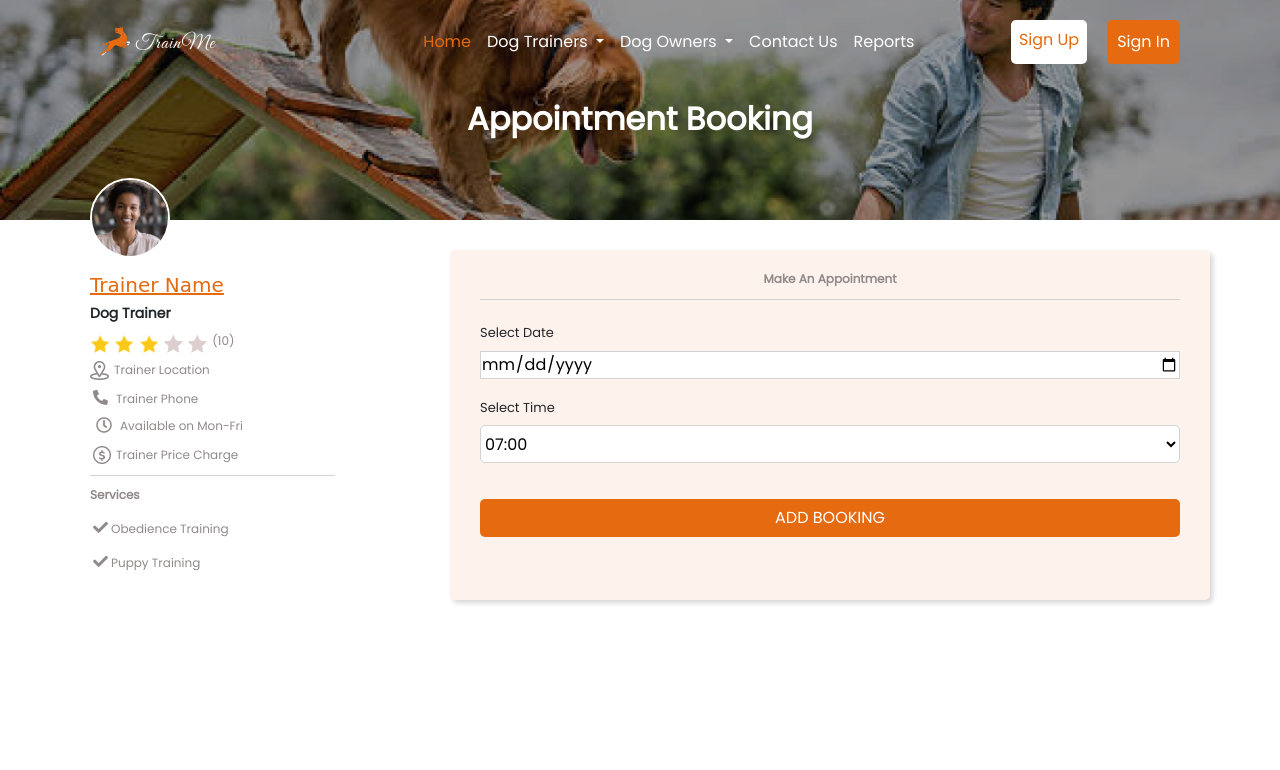
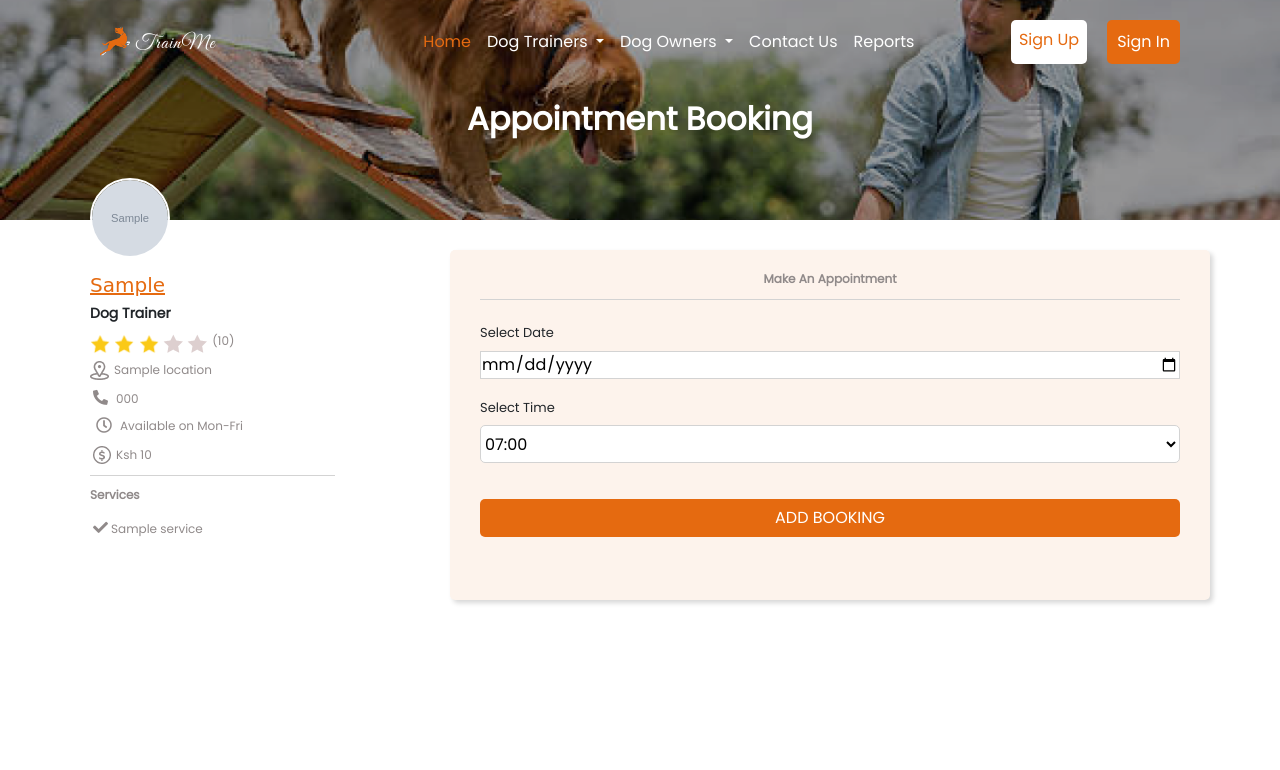
Before and after one commit to Shalyne-Waweru/TrainMe, a Django app: template mainapp/templates/booking.html in a window 1280 px wide. Shown: the top 770 px of the page. Run offline with Django 4.2, Linux system fonts and the light colour scheme; tables that the repository leaves empty hold one stand-in row (values such as "Sample post"); the template is opened without the code that fills it: values that come from a table or form of the project are taken from there, most other values are stand-ins (such as "Sample title", 1, 10 or a date in 2020); grey boxes marked "Sample" are stand-in pictures; parts of the project's set-up code (start-up, migrations or seed data) failed here and were passed over; some libraries are stand-ins or nearby versions; some web fonts are replaced.

Commit message:
update booking

```diff
--- a/mainapp/templates/booking.html
+++ b/mainapp/templates/booking.html
@@ -13,13 +13,17 @@
     <div class="row">
       <div class="col-md-3">
         <div class="trainer-info">
+          {% if current_trainer.image %}
+          <img class="trainer-image" src={{current_trainer.image.url}} alt="Profile Image">
+          {% else %}
           <img
             class="trainer-image"
             src="{% static 'images/trainer_2.jpg' %}"
             alt="Profile Image"
           />
+          {% endif %}
           <!-- <h5>{{trainer.user.first_name | title}} {{trainer.user.last_name | title}}</h5> -->
-          <h5>Trainer Name</h5>
+          <h5>{{current_trainer.user.username|title}}</h5>
           <h6><strong>Dog Trainer</strong></h6>
           <div class="ratings">
             <div class="stars">
@@ -34,13 +38,13 @@
           <div class="more-info">
             <img src="{% static 'images/location_image.png' %}" />
             <!-- <p>{{trainer.location}}</p> -->
-            <p>Trainer Location</p>
+            <p>{{current_trainer.location}}</p>
           </div>
 
           <div class="more-info">
             <i class="fas fa-phone-alt"></i>
             <!-- <p>{{trainer.user.phone}}</p> -->
-            <p>Trainer Phone</p>
+            <p>{{current_trainer.user.phone}}</p>
           </div>
 
           <div class="more-info time">
@@ -50,28 +54,20 @@
 
           <div class="more-info cash">
             <img src="{% static 'images/dollar_icon.png' %}" />
-            <!-- <p>Ksh {{trainer.price_charge}}</p> -->
-            <p>Trainer Price Charge</p>
+            <p>Ksh {{current_trainer.price_charge}}</p>
           </div>
 
           <div class="hl"></div>
 
+          {% if current_trainer.services %}
           <p class="trainer-services">Services</p>
 
           <div class="services">
-            <p><i class="fas fa-check"></i>Obedience Training</p>
-            <p><i class="fas fa-check"></i>Puppy Training</p>
+            {% for service in current_trainer.services %}
+            <p><i class="fas fa-check"></i>{{service}}</p>
+            {% endfor %}
           </div>
-
-          <!-- {% if trainer.services %}
-            <p class="trainer-services">Services</p>
-
-            <div class="services">
-              {% for service in trainer.services %}
-              <p><i class="fas fa-check"></i> {{service}}</p>
-              {% endfor %}
-            </div>
-          {% endif %} -->
+          {% endif %}
         </div>
       </div>
 
```
